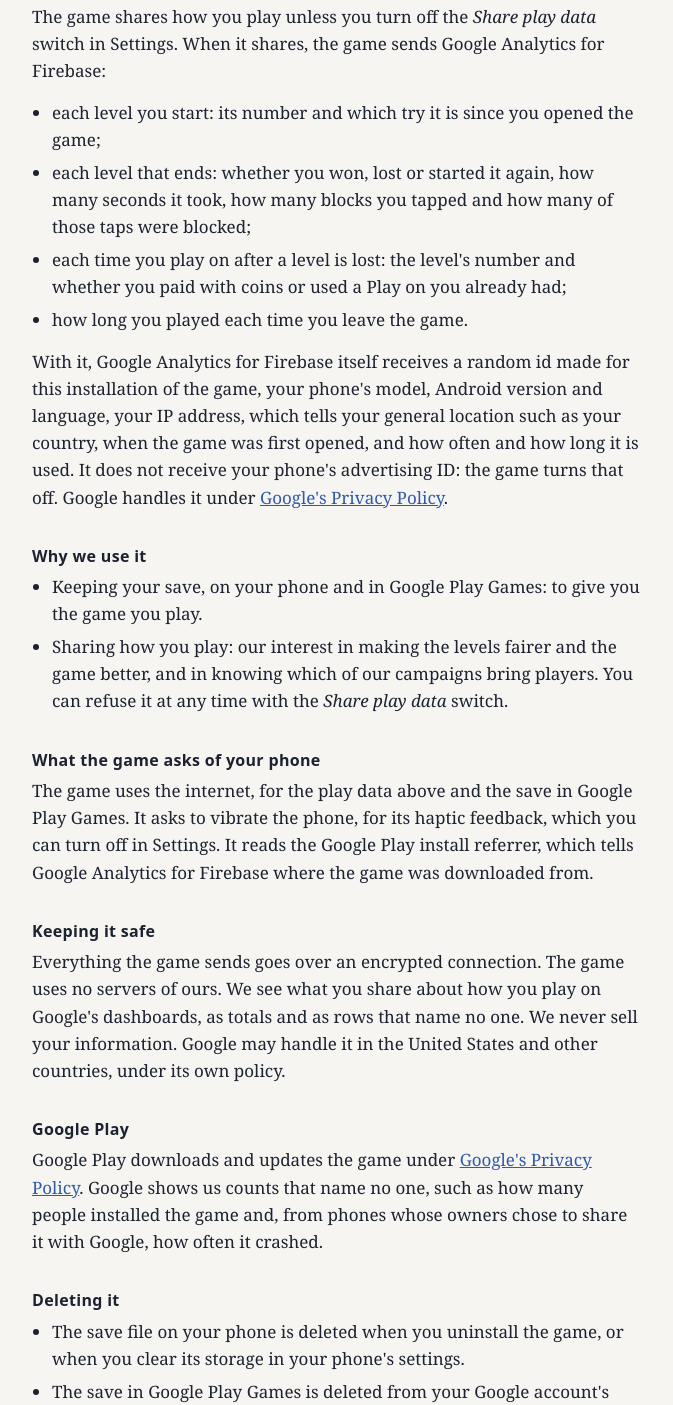
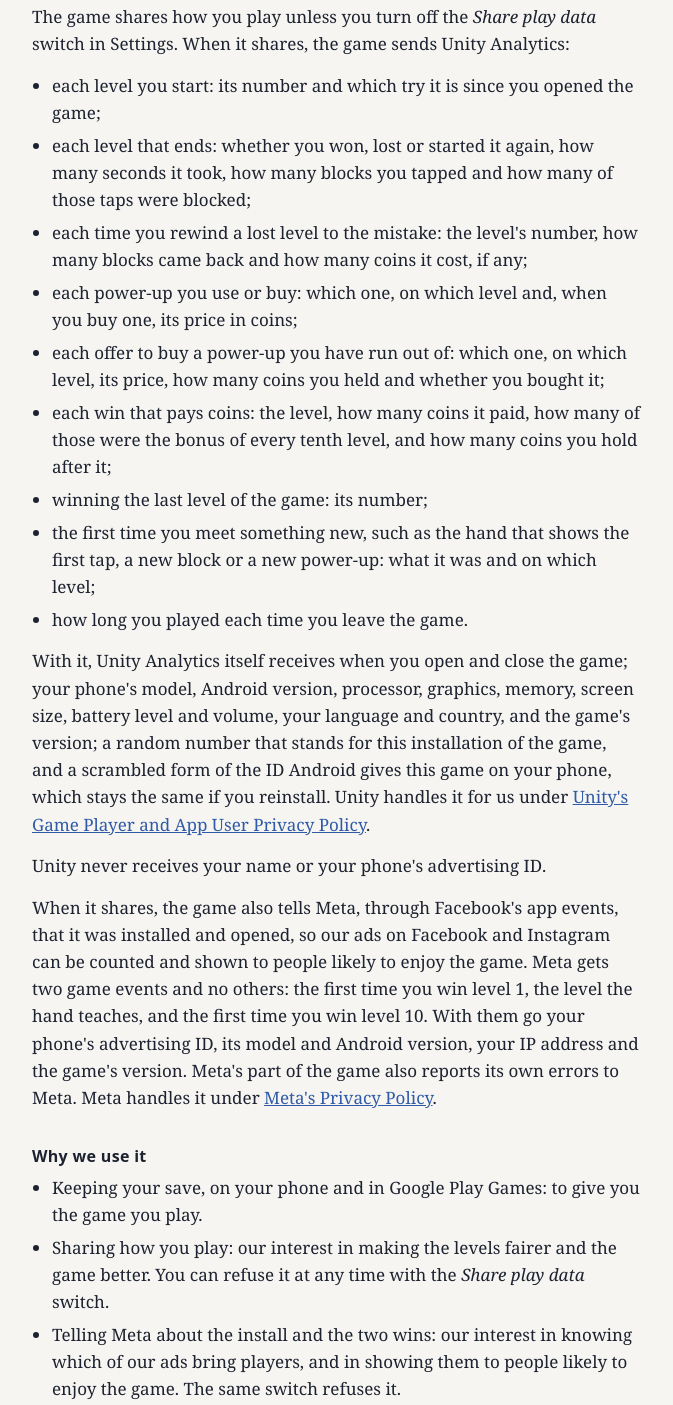
Before and after one commit to jaedongwp/onepunchapp-privacy, a plain HTML site: page tap-block/index.html in a window 1280 px wide. Shown: the part 644-2049 px from the top of the page, without its empty margins (304-977 px from the left). Drawn offline with Linux system fonts and the light colour scheme.

Commit message:
Tap Block Match: Color Puzzle privacy page, 18 November 2026

```diff
--- a/tap-block/index.html
+++ b/tap-block/index.html
@@ -24,10 +24,10 @@
 <body>
 <main>
   <h1>Privacy Policy</h1>
-  <p class="date">Tap Block Match: Color Puzzle, a game for Android by onepunchapp. Last updated 15 November 2026.</p>
+  <p class="date">Tap Block Match: Color Puzzle, a game for Android by onepunchapp. Last updated 18 November 2026.</p>
 
   <p>Tap Block Match: Color Puzzle has no account of its own, shows no ads and sells nothing. This page explains what the
-  game keeps on your phone, what goes to Google, why, and how to delete it.</p>
+  game keeps on your phone, what goes to Google, Unity and Meta, why, and how to delete it.</p>
 
   <h2>What stays on your phone</h2>
   <p>The game saves your progress and your settings, such as the level you are on, your coins, your block looks, your
@@ -41,36 +41,56 @@
 
   <h2>Sharing how you play</h2>
   <p>The game shares how you play unless you turn off the <em>Share play data</em> switch in Settings. When it shares,
-  the game sends Google Analytics for Firebase:</p>
+  the game sends Unity Analytics:</p>
   <ul>
     <li>each level you start: its number and which try it is since you opened the game;</li>
     <li>each level that ends: whether you won, lost or started it again, how many seconds it took, how many blocks you
     tapped and how many of those taps were blocked;</li>
-    <li>each time you play on after a level is lost: the level's number and whether you paid with coins or used a Play on you already had;</li>
+    <li>each time you rewind a lost level to the mistake: the level's number, how many blocks came back and how many
+    coins it cost, if any;</li>
+    <li>each power-up you use or buy: which one, on which level and, when you buy one, its price in coins;</li>
+    <li>each offer to buy a power-up you have run out of: which one, on which level, its price, how many coins you held
+    and whether you bought it;</li>
+    <li>each win that pays coins: the level, how many coins it paid, how many of those were the bonus of every tenth
+    level, and how many coins you hold after it;</li>
+    <li>winning the last level of the game: its number;</li>
+    <li>the first time you meet something new, such as the hand that shows the first tap, a new block or a new
+    power-up: what it was and on which level;</li>
     <li>how long you played each time you leave the game.</li>
   </ul>
-  <p>With it, Google Analytics for Firebase itself receives a random id made for this installation of the game, your
-  phone's model, Android version and language, your IP address, which tells your general location such as your country,
-  when the game was first opened, and how often and how long it is used. It does not receive your phone's advertising
-  ID: the game turns that off. Google handles it under <a href="https://policies.google.com/privacy">Google's Privacy
+  <p>With it, Unity Analytics itself receives when you open and close the game; your phone's model, Android version,
+  processor, graphics, memory, screen size, battery level and volume, your language and country, and the game's
+  version; a random number that stands for this installation of the game, and a scrambled form of the ID Android gives
+  this game on your phone, which stays the same if you reinstall. Unity handles it for us under
+  <a href="https://unity.com/legal/game-player-and-app-user-privacy-policy">Unity's Game Player and App User Privacy
   Policy</a>.</p>
+  <p>Unity never receives your name or your phone's advertising ID.</p>
+  <p>When it shares, the game also tells Meta, through Facebook's app events, that it was installed and opened, so our
+  ads on Facebook and Instagram can be counted and shown to people likely to enjoy the game. Meta gets two game events
+  and no others: the first time you win level 1, the level the hand teaches, and the first time you win level 10. With
+  them go your phone's advertising ID, its model and Android version, your IP address and the game's version. Meta's
+  part of the game also reports its own errors to Meta. Meta handles it under
+  <a href="https://www.facebook.com/privacy/policy/">Meta's Privacy Policy</a>.</p>
 
   <h2>Why we use it</h2>
   <ul>
     <li>Keeping your save, on your phone and in Google Play Games: to give you the game you play.</li>
-    <li>Sharing how you play: our interest in making the levels fairer and the game better, and in knowing which of our
-    campaigns bring players. You can refuse it at any time with the <em>Share play data</em> switch.</li>
+    <li>Sharing how you play: our interest in making the levels fairer and the game better. You can refuse it at any
+    time with the <em>Share play data</em> switch.</li>
+    <li>Telling Meta about the install and the two wins: our interest in knowing which of our ads bring players, and in
+    showing them to people likely to enjoy the game. The same switch refuses it.</li>
   </ul>
 
   <h2>What the game asks of your phone</h2>
   <p>The game uses the internet, for the play data above and the save in Google Play Games. It asks to vibrate the
-  phone, for its haptic feedback, which you can turn off in Settings. It reads the Google Play install referrer, which
-  tells Google Analytics for Firebase where the game was downloaded from.</p>
+  phone, for its haptic feedback, which you can turn off in Settings. It asks for your phone's advertising ID, which
+  only Meta receives and only while <em>Share play data</em> is on; you can reset or delete that ID in your phone's
+  settings.</p>
 
   <h2>Keeping it safe</h2>
   <p>Everything the game sends goes over an encrypted connection. The game uses no servers of ours. We see what you share
-  about how you play on Google's dashboards, as totals and as rows that name no one. We never sell your information.
-  Google may handle it in the United States and other countries, under its own policy.</p>
+  about how you play on Unity's dashboard, as totals and as rows that name no one. We never sell your information.
+  Unity and Meta may handle it in the United States and other countries, each under its own policy.</p>
 
   <h2>Google Play</h2>
   <p>Google Play downloads and updates the game under <a href="https://policies.google.com/privacy">Google's Privacy
@@ -83,8 +103,10 @@
     phone's settings.</li>
     <li>The save in Google Play Games is deleted from your Google account's Play Games settings, under your data.</li>
     <li>What the game shared about how you play: turn off <em>Share play data</em> in Settings. That stops the sending
-    and clears Google's id for this installation on your phone. You can also write to us at the address below and we
-    will ask Google to delete it.</li>
+    and asks Unity to delete what your phone sent. You can also write to us at the address below and we will ask Unity
+    to delete it.</li>
+    <li>What went to Meta: the same switch stops it. If you use Facebook or Instagram, you can see and clear what apps
+    have sent Meta under <em>Your activity off Meta technologies</em> in their settings.</li>
   </ul>
 
   <h2>Children</h2>
```
